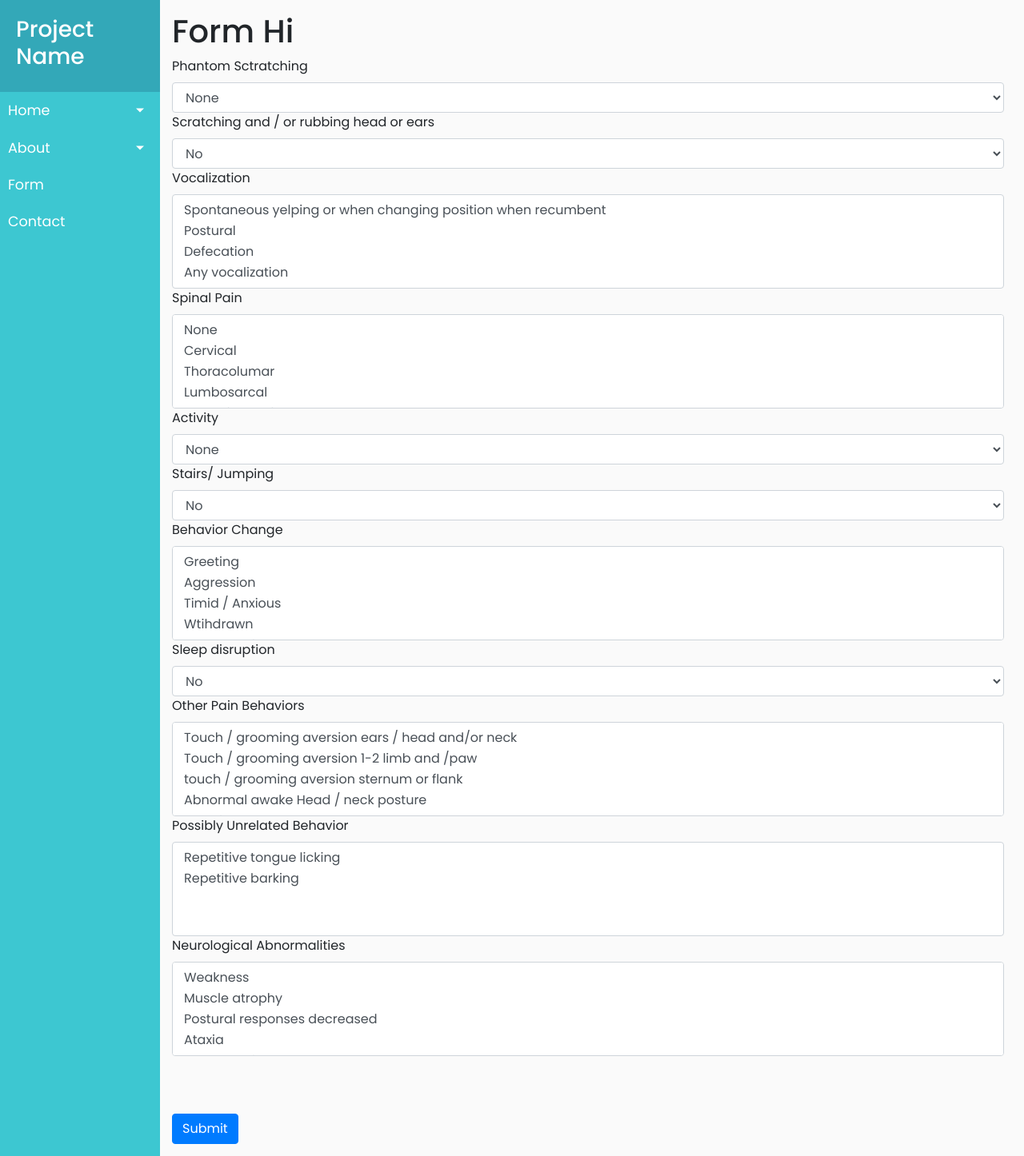
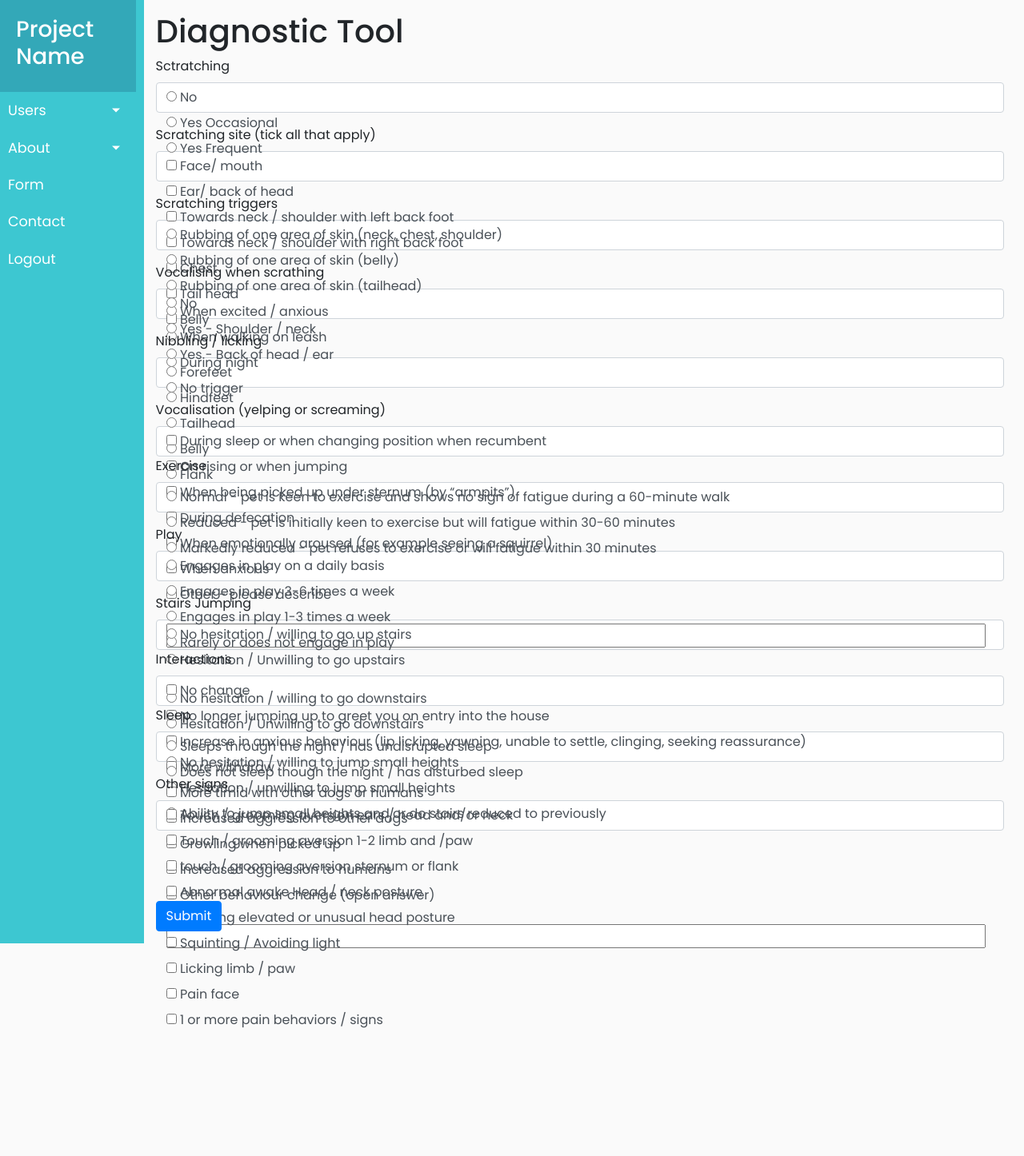
Before and after one commit to victor-peychev/CMSM-Diagnostic-Tool, a Flask app: page /form in a window 1280 px wide. Shown: the whole page at 80% size. After the commit the page ends 1286 px from the top, so only its background shows below. Run offline with Flask 2, Linux system fonts and the light colour scheme; some libraries are stand-ins or nearby versions.

Commit message:
Form Updated, User Login and Regisret added

```diff
--- a/server.py
+++ b/server.py
@@ -1,28 +1,134 @@
-from flask import Flask, render_template
-from flask_wtf import FlaskForm
-from wtforms import StringField, SubmitField, SelectField, SelectMultipleField
-from wtforms.validators import DataRequired
+from wsgiref.validate import validator
+from flask import Flask, flash, render_template, request, url_for, redirect
+from flask_wtf import FlaskForm, Form
+from wtforms import widgets, PasswordField, BooleanField, ValidationError ,SubmitField, SelectField, SelectMultipleField, RadioField, FormField, StringField
+from wtforms.validators import DataRequired, EqualTo, Length
+from flask_sqlalchemy import SQLAlchemy
+from datetime import datetime
+from werkzeug.security import generate_password_hash, check_password_hash
+from flask_login import UserMixin, login_user, LoginManager, login_required, logout_user, current_user
 
 app = Flask(__name__)
+# Add Database
+app.config['SQLALCHEMY_DATABASE_URI'] = 'mysql+pymysql://root:1421@localhost/users'
+# Secret Key
 app.config['SECRET_KEY'] = "secretkey"
+#Initialize The Database
+db = SQLAlchemy(app)
+
+# Create Model
+class Users(db.Model, UserMixin):
+    id = db.Column(db.Integer, primary_key=True)
+    username = db.Column(db.String(20), nullable=False, unique=True)
+    email = db.Column(db.String(120), nullable=False, unique=True)
+    date_added = db.Column(db.DateTime, default=datetime.utcnow)
+    password = db.Column(db.String(128), nullable=False)
+    #is_a_vet = db.Column(db.Boolean)
+
+    @property
+    def password_hash(self):
+        raise AttributeError('password is not a readable attribute')
+
+    @password_hash.setter
+    def password_hash(self,password_hash):
+        self.password = generate_password_hash(password_hash)
+
+    def verify_password(self, password_hash):
+        return check_password_hash(self.password, password_hash)
+
+
+    # Create A String
+    def __repr__(self):
+        return '<Username %r>' % self.username
+
+# Create Register Page
+@app.route('/register', methods=['GET', 'POST'])
+def register():
+    username = None
+    form = RegisterForm()
+    if form.validate_on_submit():
+        user = Users.query.filter_by(email=form.email.data).first()
+        if user is None:
+            # Hash the password
+            hashed_password = generate_password_hash(form.password.data, "sha256")
+            user = Users(username = form.username.data, email = form.email.data, password = hashed_password)
+            db.session.add(user)
+            db.session.commit()
+            flash("User Registered")
+        else:
+            flash("User exists")
+        username = form.username.data
+        form.username.data = ''
+        form.email.data = ''
+        form.password.data = ''
+    our_users = Users.query.order_by(Users.date_added)
+    return render_template("register.html", form=form, username=username, our_users=our_users)
+
+# Create Login Page
+@app.route('/login', methods=['GET', 'POST'])
+def login():
+    form = LoginForm()
+    if form.validate_on_submit():
+        user = Users.query.filter_by(username=form.username.data).first()
+        if user:
+            # Check Hash
+            if check_password_hash(user.password, form.password.data):
+                login_user(user)
+                flash("Login Successful")
+                return redirect(url_for('dashboard'))
+            else:
+                flash("Wrong Password - Try Again")
+        else:
+            flash("User doesnt exist Try Again")
+    return render_template('login.html', form=form)
+
+
+# Create Logout Function
+@app.route('/logout', methods=['GET', 'POST'])
+@login_required
+def logout():
+    logout_user()
+    flash("You have logged out")
+    return redirect(url_for('login'))
+
+# Create Dashboard Page
+@app.route('/dashboard', methods=['GET', 'POST'])
+@login_required
+def dashboard():
+    return render_template('dashboard.html')
+
+
+@app.route('/delete/<int:id>')
+def delete(id):
+    user_to_delete = Users.query.get_or_404(id)
+    username = None
+    form = RegisterForm()
+    try:
+        db.session.delete(user_to_delete)
+        db.session.commit()
+        flash("User Deleted")
+
+        our_users = Users.query.order_by(Users.date_added)
+        return render_template("register.html", form=form, username=username, our_users=our_users)
+
+    except:
+        flash("There was problem deleting user")
+        our_users = Users.query.order_by(Users.date_added)
+        return render_template("register.html", form=form, username=username, our_users=our_users)
 
 @app.route('/')
-
 def index():
     return render_template("home.html")
 
 @app.route('/what_is_cm')
-
 def what_is_cm():
     return render_template("what_is_cm.html")
 
 @app.route('/website_purpose')
-
 def website_purpose():
     return render_template("website_purpose.html")
 
 @app.route('/base')
-
 def base():
     return render_template("base.html")
 
@@ -30,28 +136,59 @@
 def page_not_found(e):
     return render_template("404.html")
 
+class RegisterForm(FlaskForm):
+    username = StringField("Username", validators=[DataRequired()])
+    email = StringField("Email", validators=[DataRequired()])
+    password = PasswordField("Password", validators=[DataRequired(), EqualTo('password2', message='Passwords mush match')])
+    password2 = PasswordField("Confirm Password", validators=[DataRequired()])
+    submit = SubmitField("Submit")
+
+# Flask Login
+login_manager = LoginManager()
+login_manager.init_app(app)
+login_manager.login_view = 'login'
+
+@login_manager.user_loader
+def load_user(user_id):
+    return Users.query.get(int(user_id))
+
+class LoginForm(FlaskForm):
+    username = StringField('Username', validators=[DataRequired()])
+    password = PasswordField('Password', validators=[DataRequired()])
+    submit = SubmitField('Sumbit')
+
 # Form class
+
+class MultiCheckboxField(SelectMultipleField):
+    widget = widgets.ListWidget(prefix_label=False)
+    option_widget = widgets.CheckboxInput()
+
+class StairsJumping(Form):
+    upstairs = RadioField(choices=['No hesitation / willing to go up stairs', 'Hesitation / Unwilling to go upstairs'])
+    downstairs = RadioField(choices=['No hesitation / willing to go downstairs', 'Hesitation / Unwilling to go downstairs'])
+    jumping = RadioField(choices=['No hesitation / willing to jump small heights', 'Hesitation / unwilling to jump small heights', 'Ability to jump small heights and or do stairs reduced to previously'])
+
 class Form(FlaskForm):
-    phantom_scratching = SelectField("Phantom Sctratching", choices=['None', 'Phantom Scratching', 'Vocalization during phantom scratching'], validators=[DataRequired()])
-    scratching_behind_head_or_ears = SelectField("Scratching and / or rubbing head or ears ", choices=['No', 'Yes'], validators=[DataRequired()])
-    vocalization = SelectMultipleField("Vocalization", choices=[('1', 'Spontaneous yelping  or when changing position when recumbent '), ('2','Postural'), ('3', 'Defecation'), ('4', 'Any vocalization')])
-    spinal_pain = SelectMultipleField("Spinal Pain", choices=['None', 'Cervical', 'Thoracolumar', 'Lumbosarcal', 'Any spinal pain'])
-    activity = SelectField("Activity", choices=['None', 'Reduced exercise', 'Lethargy', 'Both (lethargic and reduced exercise)', 'Any activity change'])
-    stairs_jumping = SelectField("Stairs/ Jumping", choices=['No', 'Yes'], validators=[DataRequired()])
-    behavior_change = SelectMultipleField("Behavior Change", choices=['Greeting', 'Aggression', 'Timid / Anxious', 'Wtihdrawn', 'Any behavior change'])
-    sleep = SelectField("Sleep disruption", choices=['No', 'Yes'], validators=[DataRequired()])
-    other_pain_behaviors = SelectMultipleField("Other Pain Behaviors", choices=['Touch / grooming  aversion ears / head and/or neck', 'Touch / grooming aversion 1-2  limb and /paw ', 'touch / grooming aversion sternum or flank', 'Abnormal awake Head / neck posture', 'Sleeping elevated or unusual head posture', 'Squinting / Avoiding light', 'Licking limb /   paw', 'Pain face', '1 or more pain behaviors / signs' ])
-    possibly_unrelated_behavior = SelectMultipleField("Possibly Unrelated Behavior", choices=['Repetitive tongue licking', 'Repetitive barking'])
-    neurological_abnormalities = SelectMultipleField("Neurological Abnormalities", choices=['Weakness', 'Muscle atrophy', 'Postural responses decreased', 'Ataxia', 'Hypermetria', 'Scoliosis / cervicothoracic torticollis', 'Any neurological abnormality'])
+    scratching = RadioField("Sctratching", choices=['No', 'Yes Occasional', 'Yes Frequent'])
+    scratching_site = MultiCheckboxField("Scratching site (tick all that apply)", choices=['Face/ mouth', 'Ear/ back of head', 'Towards neck / shoulder with left back foot', 'Towards neck / shoulder with right back foot', 'Chest', 'Tail head', 'Belly'])
+    scratching_triggers = RadioField("Scratching triggers", choices=['Rubbing of one area of skin (neck, chest, shoulder)', 'Rubbing of one area of skin (belly)', 'Rubbing of one area of skin (tailhead)', 'When excited / anxious', 'When walking on leash', 'During night', 'No trigger'])
+    vocalising_when_scratching = RadioField("Vocalising when scrathing", choices=['No', 'Yes - Shoulder / neck  ', 'Yes - Back of head / ear'])
+    nibbling_licking = RadioField("Nibbling / licking", choices=['Forefeet', 'Hindfeet', 'Tailhead', 'Belly', 'Flank'])
+    vocalisation_yelping_or_screaming = MultiCheckboxField("Vocalisation (yelping or screaming)", choices=['During sleep or when changing position when recumbent  ', 'On rising or when jumping', 'When being picked up under sternum (by “armpits”)', 'During defecation', 'When emotionally aroused (for example seeing a squirrel)', 'When anxious', 'Other - please describe'])
+    vocalisation_yelping_or_screaming_text_box = StringField()
+    exercise = RadioField("Exercise", choices=['Normal - pet is keen to exercise and shows no sign of fatigue during a 60-minute walk', 'Reduced - pet is initially keen to exercise but will fatigue within 30-60 minutes', 'Markedly reduced - pet refuses to exercise or will fatigue within 30 minutes'])
+    play = RadioField("Play", choices=['Engages in play on a daily basis', 'Engages in play 3-6 times a week', 'Engages in play 1-3 times a week', 'Rarely or does not engage in play'])
+    stairs_jumping = FormField(StairsJumping)
+    interactions = MultiCheckboxField("Interactions", choices=['No change', 'No longer jumping up to greet you on entry into the house', 'Increase in anxious behaviour (lip licking, yawning, unable to settle, clinging, seeking reassurance)', 'More withdraw', 'More timid with other dogs or humans', 'Increased aggression to other dogs', 'Growling when picked up', 'Increased aggression to humans', 'Other behaviour change (open answer)' ])
+    interactions_text_box = StringField()
+    sleep = RadioField("Sleep", choices=['Sleeps through the night / has undisrupted sleep', 'Does not sleep though the night / has disturbed sleep'])
+    other_signs = MultiCheckboxField("Other signs", choices=['Touch / grooming  aversion ears / head and/or neck', 'Touch / grooming aversion 1-2  limb and /paw ', 'touch / grooming aversion sternum or flank', 'Abnormal awake Head / neck posture', 'Sleeping elevated or unusual head posture', 'Squinting / Avoiding light', 'Licking limb /   paw', 'Pain face', '1 or more pain behaviors / signs' ])
+    # neurological_abnormalities = MultiCheckboxField("Neurological Abnormalities", choices=['Weakness', 'Muscle atrophy', 'Postural responses decreased', 'Ataxia', 'Hypermetria', 'Scoliosis / cervicothoracic torticollis', 'Any neurological abnormality (Not listed above)'])
     submit = SubmitField("Submit")
 
 
 @app.route('/form', methods=['GET', 'POST'])
 def form():
-    vocalization = ''
     form = Form()
-    if form.validate_on_submit():
-        phantom_scratching = form.phantom_scratching.data
-        form.phantom_scratching.data = ''
     return render_template("form.html",
     form = form )
--- a/static/css/sidebar.css
+++ b/static/css/sidebar.css
@@ -52,7 +52,7 @@
 
 
 #sidebar {
-    min-width: 200px;
+    min-width: 120px;
     max-width: 200px;
     background: #3dc7d1;
     color: #fff;
@@ -129,3 +129,9 @@
     min-height: 100vh;
     transition: all 0.3s;
 }
+ul {
+    list-style-type: none;
+    margin-left: 0px;
+    padding-left: 0px;
+    border-left: 0px;
+  }
--- a/templates/base.html
+++ b/templates/base.html
@@ -33,6 +33,15 @@
         </nav>
 
         <div id="content">
+            {% for message in get_flashed_messages() %}
+
+            <div class="alert alert-warning alert-dismissible fade show" role="alert">
+              {{ message }}
+            <button type="button" class="close" data-dismiss="alert" aria-label="Close"></button>
+            </div>
+
+
+            {% endfor %}
             {% block content %}
             {% endblock %}
         </div>
--- a/templates/form.html
+++ b/templates/form.html
@@ -1,30 +1,44 @@
 {% extends 'base.html' %}
 {% block content %}
-<h1>Form Hi</h1>
+<h1>Diagnostic Tool</h1>
 <form method="Post">
     {{ form.hidden_tag() }}
-    {{ form.phantom_scratching.label( class="form-label") }}
-    {{ form.phantom_scratching( class="form-control") }}
-    {{ form.scratching_behind_head_or_ears.label( class="form-label") }}
-    {{ form.scratching_behind_head_or_ears( class="form-control") }}
-    {{ form.vocalization.label( class="form-label") }}
-    {{ form.vocalization( class="form-control") }}
-    {{ form.spinal_pain.label( class="form-label") }}
-    {{ form.spinal_pain( class="form-control") }}
-    {{ form.activity.label( class="form-label") }}
-    {{ form.activity( class="form-control") }}
+    {{ form.scratching.label( class="form-label") }}
+    {{ form.scratching( class="form-control") }}
+    {{ form.scratching_site.label( class="form-label") }}
+    {{ form.scratching_site( class="form-control") }}
+    {{ form.scratching_triggers.label( class="form-label") }}
+    {{ form.scratching_triggers( class="form-control") }}
+    {{ form.vocalising_when_scratching.label( class="form-label") }}
+    {{ form.vocalising_when_scratching( class="form-control") }}
+    {{ form.nibbling_licking.label( class="form-label") }}
+    {{ form.nibbling_licking( class="form-control") }}
+    {{ form.vocalisation_yelping_or_screaming.label( class="form-label") }}
+    <div class="form-control">
+    {{ form.vocalisation_yelping_or_screaming}}
+    {{ form.vocalisation_yelping_or_screaming_text_box(size=70, maxlength=70) }}
+    </div>
+    {{ form.exercise.label( class="form-label") }}
+    {{ form.exercise( class="form-control") }}
+    {{ form.play.label( class="form-label") }}
+    {{ form.play( class="form-control") }}
     {{ form.stairs_jumping.label( class="form-label") }}
-    {{ form.stairs_jumping( class="form-control") }}
-    {{ form.behavior_change.label( class="form-label") }}
-    {{ form.behavior_change( class="form-control") }}
+    <div class="form-control">
+    {% for subfield in form.stairs_jumping %}
+    <tr>
+        <td>{{ subfield}}</td>
+    </tr>
+    {% endfor %}
+    </div>
+    {{ form.interactions.label( class="form-label") }}
+    <div class="form-control">
+        {{ form.interactions}}
+        {{ form.interactions_text_box(size=70, maxlength=70)}}
+    </div>
     {{ form.sleep.label( class="form-label") }}
     {{ form.sleep( class="form-control") }}
-    {{ form.other_pain_behaviors.label( class="form-label") }}
-    {{ form.other_pain_behaviors( class="form-control") }}
-    {{ form.possibly_unrelated_behavior.label( class="form-label") }}
-    {{ form.possibly_unrelated_behavior( class="form-control") }}
-    {{ form.neurological_abnormalities.label( class="form-label") }}
-    {{ form.neurological_abnormalities( class="form-control") }}
+    {{ form.other_signs.label( class="form-label") }}
+    {{ form.other_signs( class="form-control") }}
 
     <br/>
     <br/>
--- a/templates/sidebar.html
+++ b/templates/sidebar.html
@@ -9,13 +9,19 @@
 
             <ul class="list-unstyled components">
                 <li class="active">
-                    <a href="#homeSubmenu" data-toggle="collapse" aria-expanded="false" class="dropdown-toggle">Home</a>
+                    <a href="#homeSubmenu" data-toggle="collapse" aria-expanded="false" class="dropdown-toggle">Users</a>
                     <ul class="collapse list-unstyled" id="homeSubmenu">
                         <li>
-                            <a href="#">Page 1</a>
+                            <a href="{{ url_for('login')}}">Login</a>
                         </li>
                         <li>
-                            <a href="#">Page 2</a>
+                            <a href="{{ url_for('register')}}">Register</a>
+                        </li>
+                        <li>
+                            <a href="#">Login as a vet</a>
+                        </li>
+                        <li>
+                            <a href="#">Register as a vet</a>
                         </li>
                     </ul>
                 </li>
@@ -39,6 +45,9 @@
                 <li>
                     <a href="#">Contact</a>
                 </li>
+                <li>
+                    <a href="{{ url_for('logout') }}">Logout</a>
+                </li>
             </ul>
         </nav>
 </body>
```
Also changed, not shown: create_db.py (added, +8 -0 lines), templates/dashboard.html (added, +12 -0 lines), templates/login.html (added, +23 -0 lines), templates/register.html (added, +27 -0 lines), ReadMe.txt (added).
